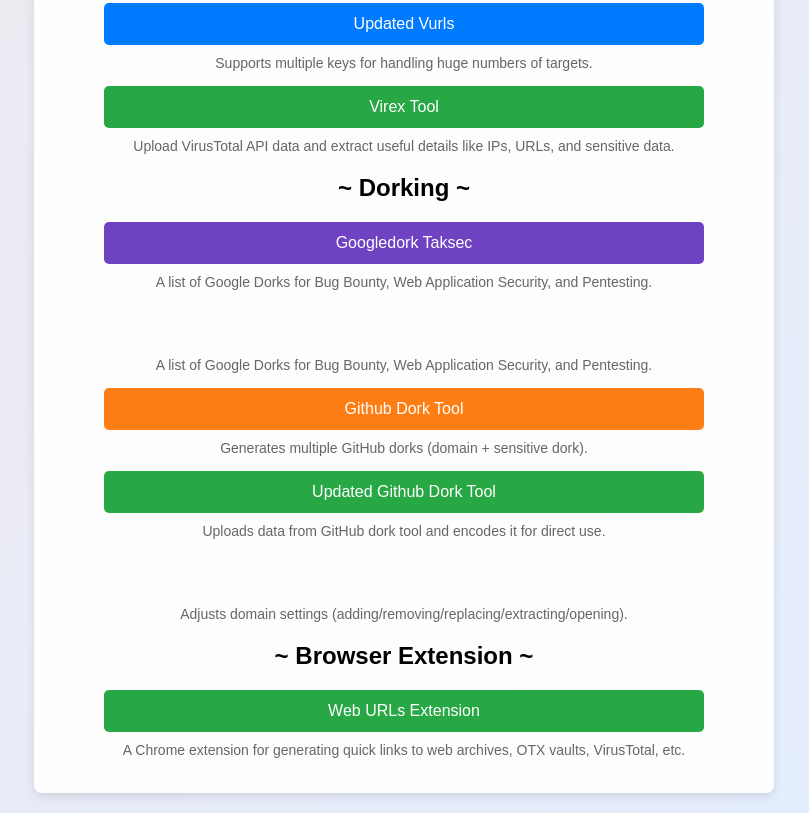
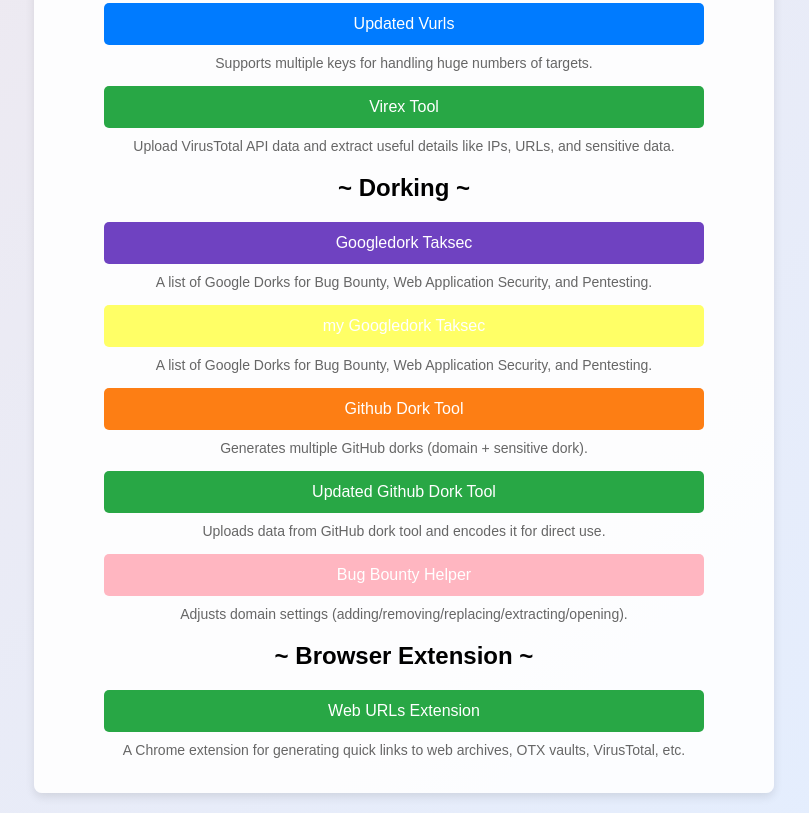
Before and after one commit to aditya936/me, a plain HTML site: page index.html in a window 1280 px wide. Shown: the part 941-1754 px from the top of the page, without its empty margins (236-1045 px from the left). Drawn offline with Linux system fonts and the light colour scheme.

Commit message:
Update index.html

```diff
--- a/index.html
+++ b/index.html
@@ -92,9 +92,9 @@
         .btn-purple:hover { background-color: #5936a4; }
         .btn-orange { background-color: #FD7E14; }
         .btn-orange:hover { background-color: #e06a0c; }
-        .btn-pink: {background-color: #FFB6C1 }
+        .btn-pink {background-color: #FFB6C1 }
         .btn-pink:hover {background-color: #FF69B4 }
-        .btn-yellow: {background-color: #FFFF66 }
+        .btn-yellow {background-color: #FFFF66 }
         .btn-yellow:hover {background-color: #FFCC00 }
 
         p {
```
